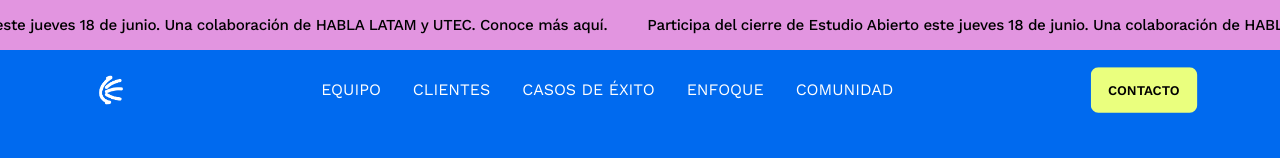
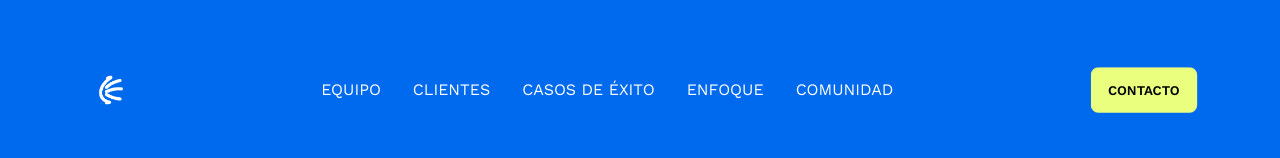
Before and after one commit to llamardr/habla_web, a Next.js app: page / in a window 1280 px wide. Shown: the top 158 px of the page. Built offline with nearby package versions, Linux system fonts and the light colour scheme.

Commit message:
Remove AnnouncementBanner from Home page layout

```diff
--- a/app/page.js
+++ b/app/page.js
@@ -18,7 +18,6 @@ import UsSection from "./components_habla/UsSection";
 async function Home() {
   return (
     <main>
-      <AnnouncementBanner />
       <Navbar hasAnnouncementBanner></Navbar>
       <HeroSection subtitle="Diseñamos rutas de éxito para ti"></HeroSection>
       <BusinessDecisionsSection />
```
